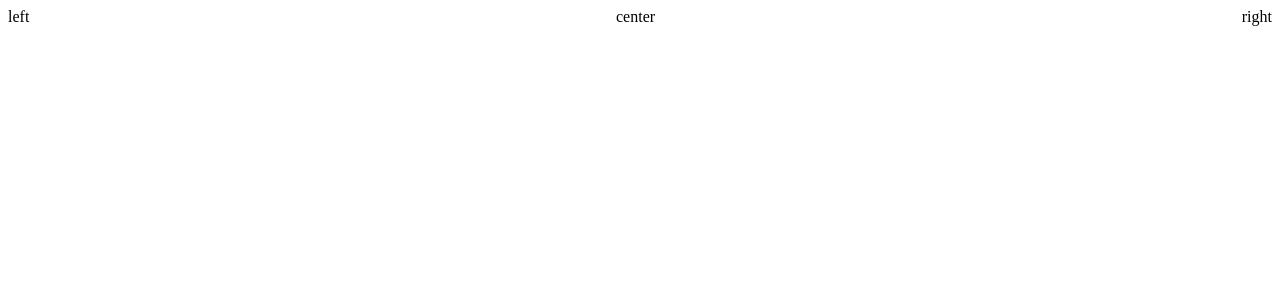
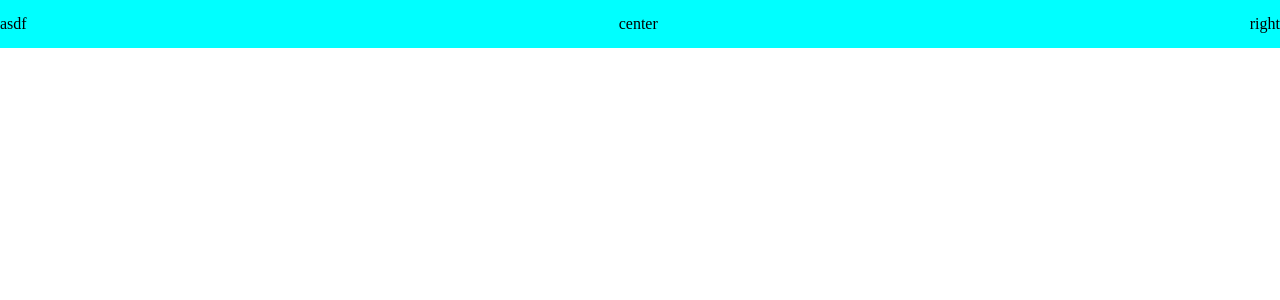
Before and after one commit to LeonXZhou/VisualData, a React (Create React App) app in the folder visualdatareact/: page / in a window 1280 px wide. Shown: the top 300 px of the page. Built offline with nearby package versions, Linux system fonts and the light colour scheme.

Commit message:
implemented navbar structure

```diff
--- a/visualdatareact/src/components/navigation/NavBar.scss
+++ b/visualdatareact/src/components/navigation/NavBar.scss
@@ -1,6 +1,16 @@
 nav.top{
   display: flex;
   justify-content: space-between;
+  align-items: center;
+
+  position: absolute;
+  top:0px;
+  left:0px;
+
+  width: 100vw;
+  height: 3em;
+  background-color: aqua;
+
   .left{
     display:flex;
   }
--- /dev/null
+++ b/visualdatareact/src/components/navigation/NavBarButton.js
@@ -0,0 +1,3 @@
+export default function NavBarButton(props){
+  return (<div className="navButton">{props.children}</div>)
+}
--- a/visualdatareact/src/components/navigation/NavBarTop.js
+++ b/visualdatareact/src/components/navigation/NavBarTop.js
@@ -1,9 +1,13 @@
 import './NavBar.scss'
+import NavBarButton from './NavBarButton'
+
 export default function NavBarTop() {
   return (
     <nav className="top">
       <div className="left">
-        left
+        <NavBarButton>
+          asdf
+        </NavBarButton>
       </div>
       <div className="center">
         center
```
Also changed, not shown: visualdatareact/src/components/navigation/NavBarButton.scss (added), visualdatareact/src/components/navigation/NavButton.scss (deleted).
